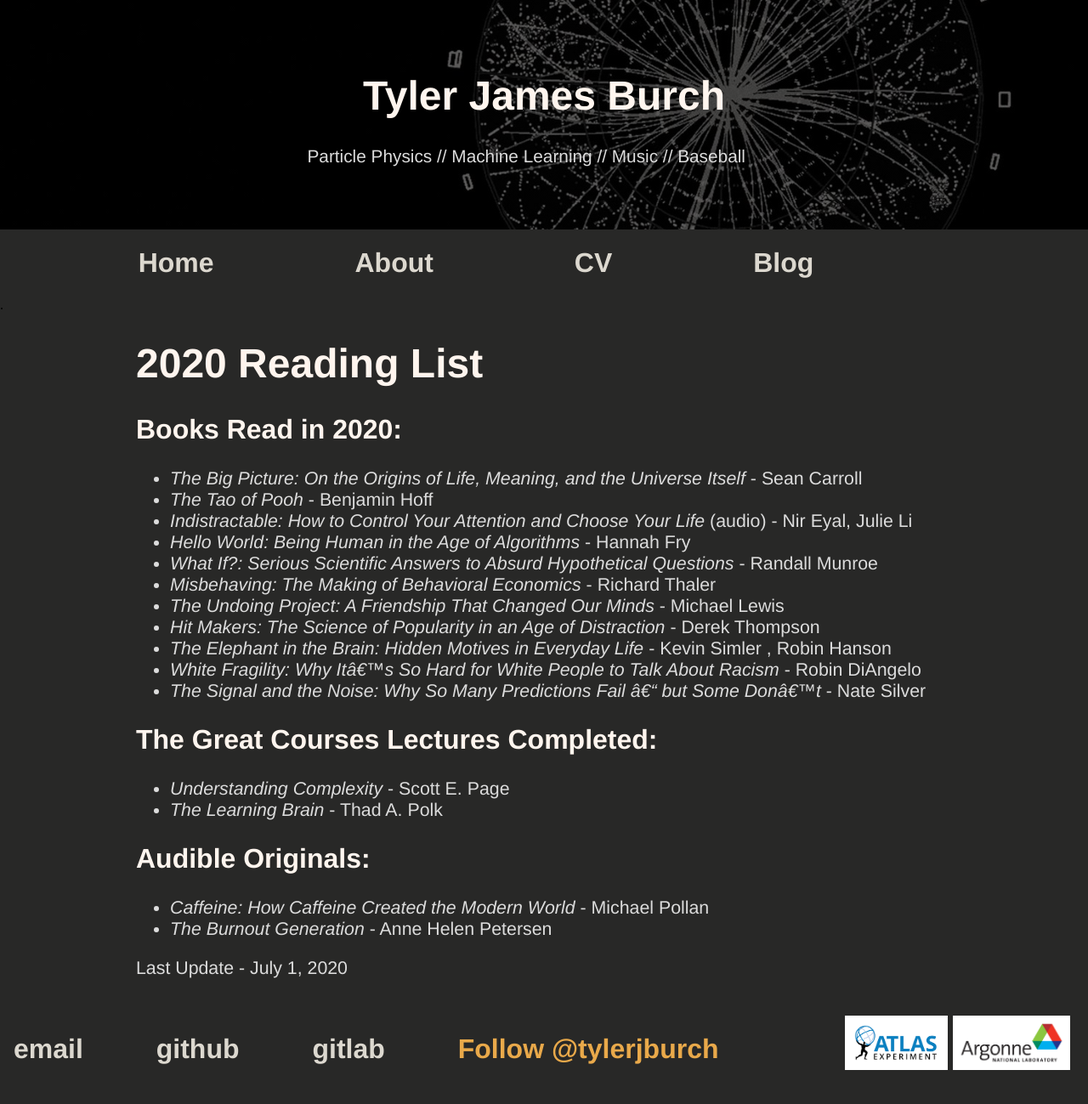
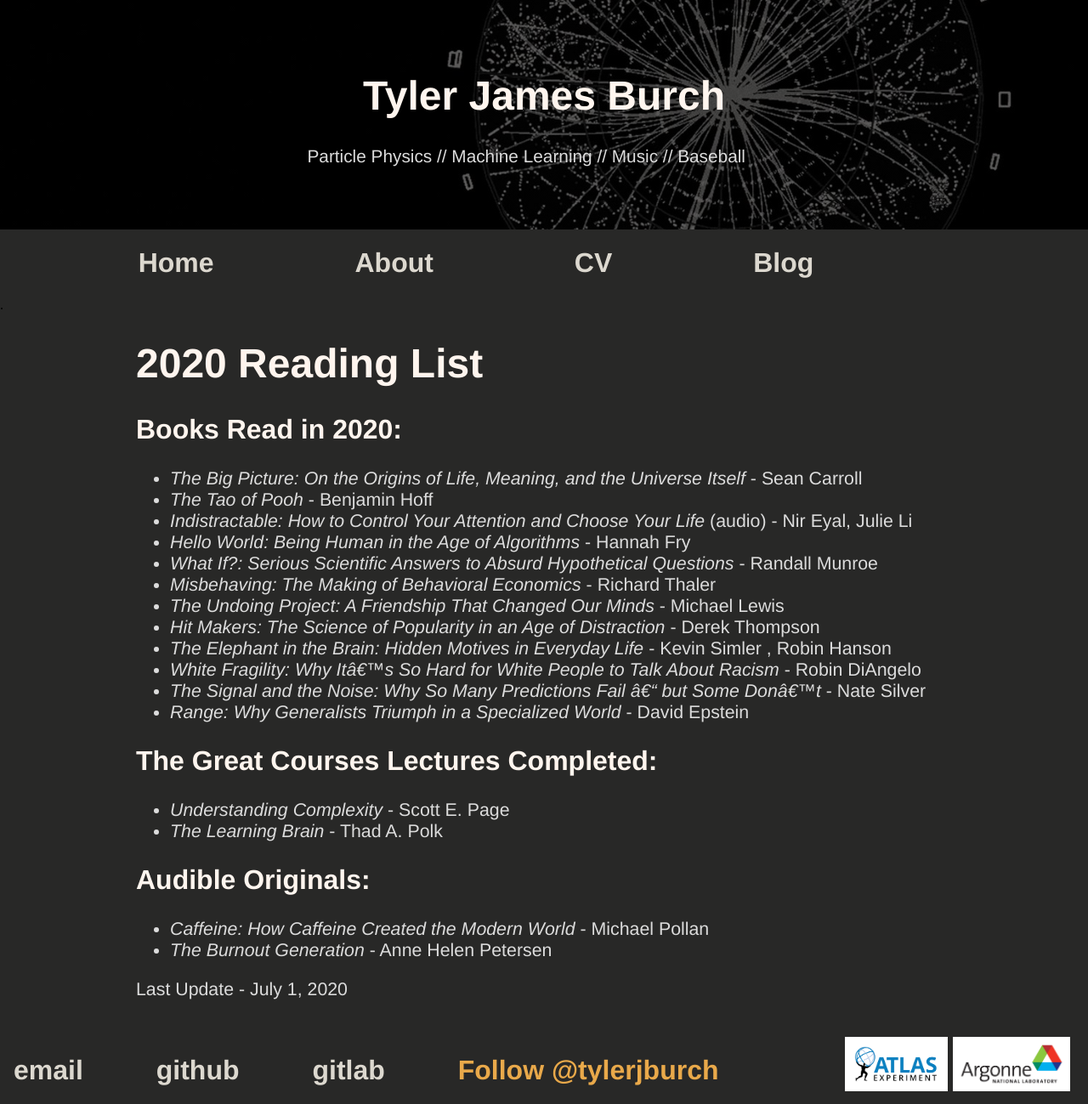
Before and after one commit to tjburch/tjburch.github.io, a Jekyll site: the page built from _other/2020readinglist.md, in a window 1280 px wide. Shown: the whole page at 85% size. Built offline with Jekyll 4.4.1, drawn with Linux system fonts in a browser that asks for light colours; comment, search, counter and statistics services are not loaded; before the commit the page ends 1274 px from its top, so only the background shows below that.

Commit message:
Add range

```diff
--- a/_other/2020readinglist.md
+++ b/_other/2020readinglist.md
@@ -19,6 +19,7 @@ date: 2020-04-04
 - _The Elephant in the Brain: Hidden Motives in Everyday Life_ - Kevin Simler , Robin Hanson
 - _White Fragility: Why It's So Hard for White People to Talk About Racism_ - Robin DiAngelo
 - _The Signal and the Noise: Why So Many Predictions Fail -- but Some Don't_ - Nate Silver
+- _Range: Why Generalists Triumph in a Specialized World_ - David Epstein
 
 ## The Great Courses Lectures Completed:
 
```
